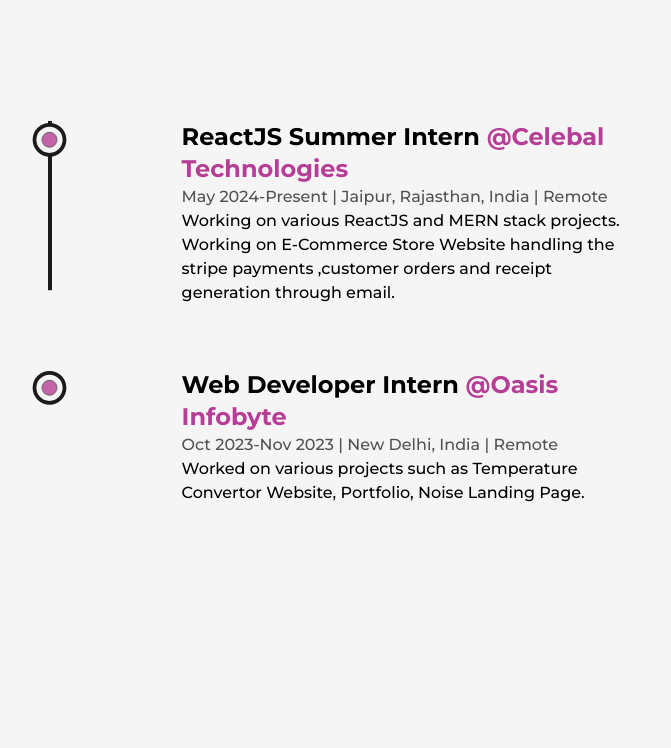
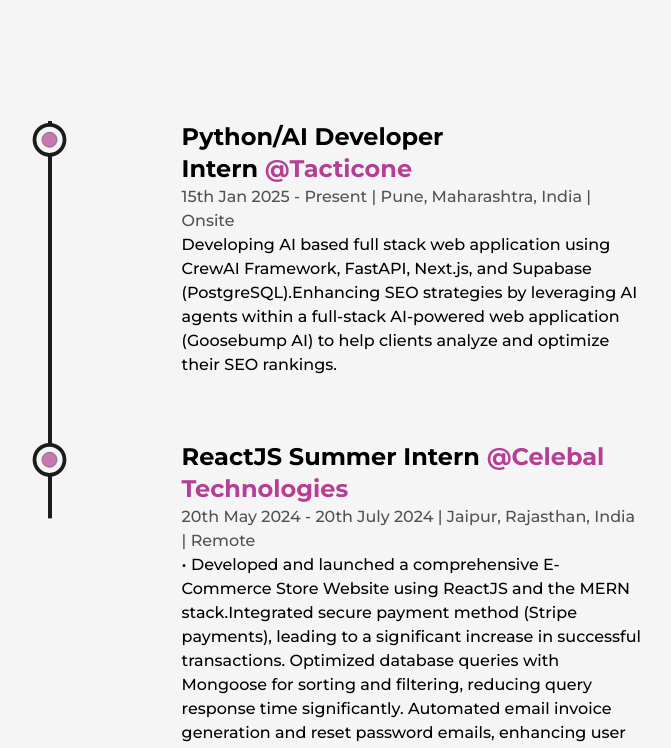
Before and after one commit to Praniket-Utturkar/portfolio, a Next.js app: page /about in a window 1280 px wide. Shown: the part 2451-3199 px from the top of the page, without its empty margins (244-915 px from the left). Built offline with nearby package versions, Linux system fonts and the light colour scheme.

Commit message:
Updated Experience.js

```diff
--- a/src/components/Experience.js
+++ b/src/components/Experience.js
@@ -48,11 +48,17 @@
             md:w-[2px] md:left-[30px] xs:left-[20px]
             '/>
             <ul className='w-full flex flex-col items-start justify-between ml-4 xs:ml-2'>
+               <Details
+                position="Python/AI Developer Intern" company="Tacticone"
+                companyLink="https://www.tacticone.co/"
+                time="15th Jan 2025 - Present"  address="Pune, Maharashtra, India | Onsite"
+               work=" Developing AI based full stack web application using CrewAI Framework, FastAPI, Next.js, and Supabase (PostgreSQL).Enhancing SEO strategies by leveraging AI agents within a full-stack AI-powered web application (Goosebump AI) to help clients analyze and optimize their SEO rankings."
+                />
                 <Details
                 position="ReactJS Summer Intern" company="Celebal Technologies"
                 companyLink="https://celebaltech.com/"
-                time="May 2024-Present"  address="Jaipur, Rajasthan, India | Remote"
-               work=" Working on various ReactJS and MERN stack projects. Working on E-Commerce Store Website handling the stripe payments ,customer orders and receipt generation through email."
+                time="20th May 2024 - 20th July 2024"  address="Jaipur, Rajasthan, India | Remote"
+               work=" •	Developed and launched a comprehensive E-Commerce Store Website using ReactJS and the MERN stack.Integrated secure payment method (Stripe payments), leading to a significant increase in successful transactions. Optimized database queries with Mongoose for sorting and filtering, reducing query response time significantly. Automated email invoice generation and reset password emails, enhancing user engagement effectively."
                 />
                 <Details
                 position="Web Developer Intern" company="Oasis Infobyte"
```
